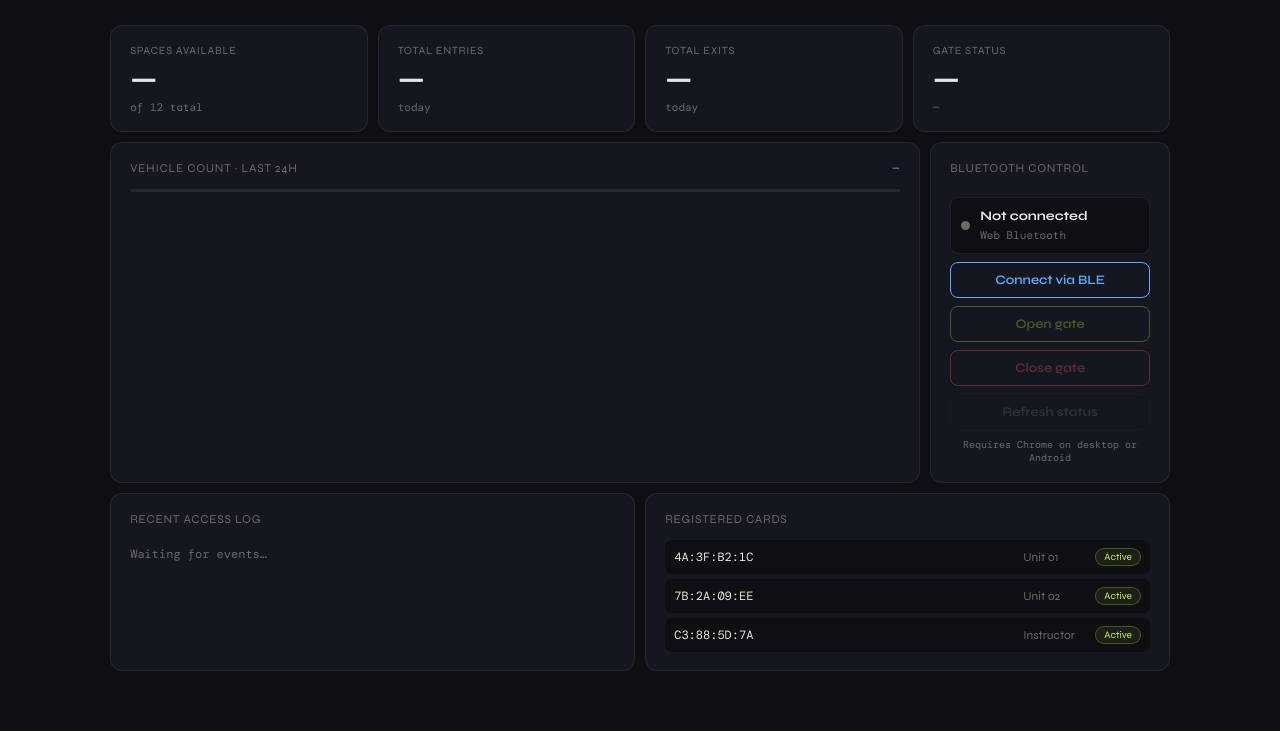
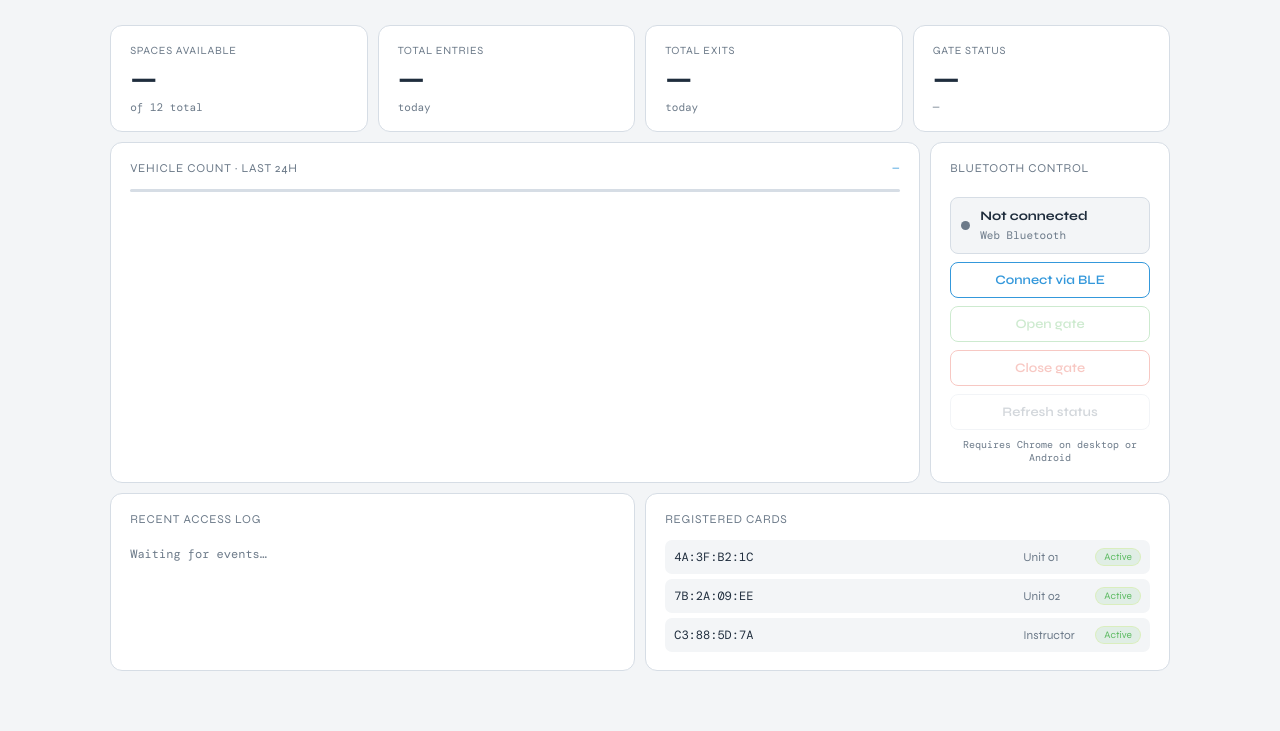
Before and after one commit to jeedp/Smart-Parking-Gate-System, a website: page dashboard/index.html in a window 1280 px wide. Shown: the part 69-800 px from the top of the page. Drawn offline with nearby package versions, Linux system fonts and the light colour scheme.

Commit message:
Changed dashboard colorway

```diff
--- a/dashboard/src/styles/main.css
+++ b/dashboard/src/styles/main.css
@@ -1,7 +1,8 @@
 /* ── Reset & tokens ───────────────────────────────────────────────────── */
 *, *::before, *::after { box-sizing: border-box; margin: 0; padding: 0; }
 
-:root {
+/* original */
+/* :root {
   --bg:        #0d0f12;
   --surface:   #141720;
   --border:    rgba(255,255,255,.07);
@@ -11,6 +12,22 @@
   --accent-bg: rgba(200,240,74,.08);
   --danger:    #ff5c5c;
   --info:      #5badff;
+  --radius:    12px;
+  --mono:      'DM Mono', monospace;
+  --display:   'Syne', sans-serif;
+} */
+
+/* modified */
+:root {
+  --bg:        #f3f5f7;   /* light dashboard background */
+  --surface:   #ffffff;   /* white cards/panels */
+  --border:    #d6dde5;
+  --text:      #1f2d3d;   /* dark navy text */
+  --muted:     #6c7a89;
+  --accent:    #5dbb63;   /* green from "spaces available" */
+  --accent-bg: rgba(93,187,99,.12);
+  --danger:    #e74c3c;   /* red from closed button/status */
+  --info:      #3498db;   /* blue from app header/charts */
   --radius:    12px;
   --mono:      'DM Mono', monospace;
   --display:   'Syne', sans-serif;
```
